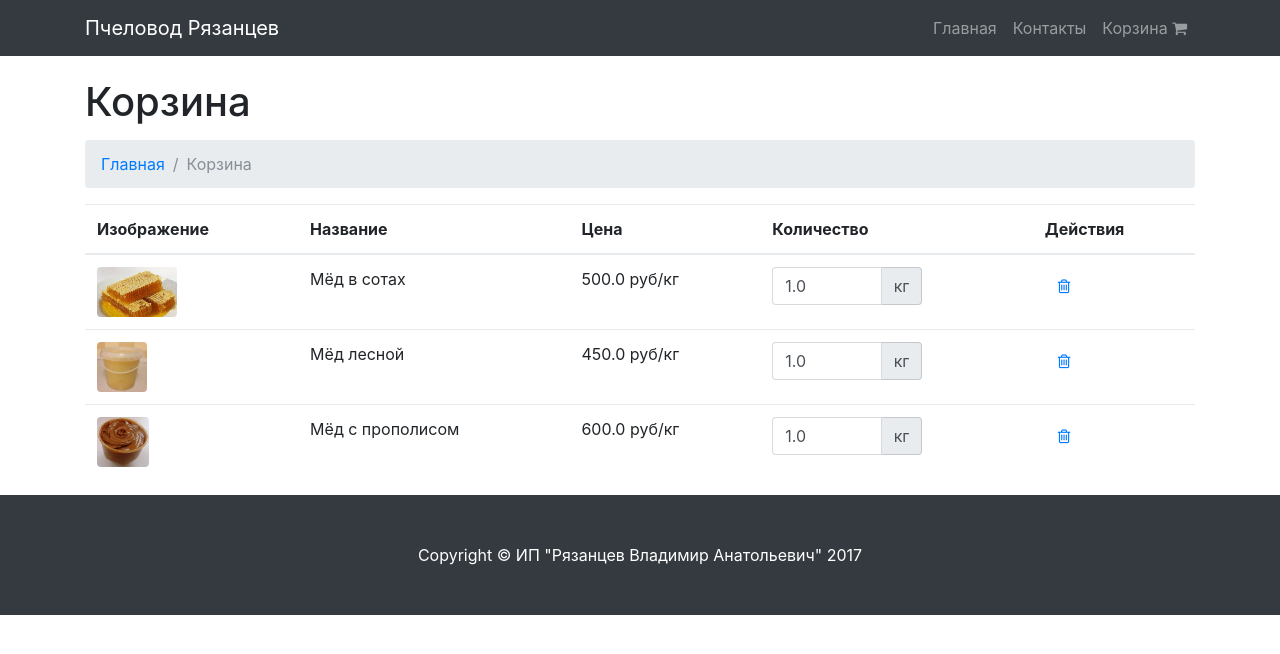
After one commit to AlexeyKutepov/beekeeper_store, a Django app: template store/templates/cart.html in a window 1280 px wide. The commit adds this page. Shown: the top 654 px of the page. Run offline with Django 3.2, Linux system fonts and the light colour scheme; the template is opened without the code that fills it: values that come from a table or form of the project are taken from there, others are empty; data comes from the database, SQL or seed files in the repository; both versions use the stored data as it was after the commit; some libraries are stand-ins or nearby versions.

Commit message:
Корзина

```diff
--- a/store/templates/base.html
+++ b/store/templates/base.html
@@ -31,6 +31,14 @@
             <li class="nav-item">
               <a class="nav-link" href="{% url "contacts" %}">Контакты</a>
             </li>
+          <li class="nav-item">
+              <a class="nav-link" href="{% url "cart" %}">
+                  Корзина <i class="fa fa-shopping-cart" aria-hidden="true"></i>
+                  {% if cart_size %}
+                    ({{ cart_size }})
+                  {% endif %}
+              </a>
+          </li>
           </ul>
         </div>
       </div>
--- /dev/null
+++ b/store/templates/cart.html
@@ -0,0 +1,53 @@
+{% extends "base.html" %}
+{% block content %}
+    <!-- Page Content -->
+    <div class="container">
+
+        <!-- Page Heading/Breadcrumbs -->
+        <h1 class="mt-4 mb-3">Корзина
+        </h1>
+
+        <ol class="breadcrumb">
+            <li class="breadcrumb-item">
+                <a href="{% url "index" %}">Главная</a>
+            </li>
+            <li class="breadcrumb-item active">Корзина</li>
+        </ol>
+
+        <!-- Project One -->
+
+        <table class="table table-hover">
+            <thead>
+            <tr>
+                <th>Изображение</th>
+                <th>Название</th>
+                <th>Цена</th>
+                <th>Количество</th>
+                <th>Действия</th>
+            </tr>
+            </thead>
+            <tbody>
+            {% for item in cart_item_list %}
+                <tr>
+                    <td>
+                        <a href="#">
+                            <img height="50px" class="rounded mb-3 mb-md-0" src="{{ item.product.photo.url }}" alt="">
+                        </a>
+                    </td>
+                    <td>{{ item.product.name }}</td>
+                    <td>{{ item.product.price }} руб/{{ item.product.measure }}</td>
+                    <td>
+                        <div class="input-group" style="width: 150px">
+                            <input type="number" step="0.100" class="form-control" value="{{ item.quantity }}">
+                            <div class="input-group-addon">{{ item.product.measure }}</div>
+                        </div>
+                    </td>
+                    <td><a href="{% url "delete_from_cart" id=item.id %}" class="btn btn-default"><i class="fa fa-trash-o" aria-hidden="true"></i></a></td>
+                </tr>
+            {% endfor %}
+            </tbody>
+        </table>
+
+    </div>
+    <!-- /.container -->
+{% endblock %}
--- a/store/urls.py
+++ b/store/urls.py
@@ -5,6 +5,8 @@ from . import views
 urlpatterns = [
     url(r'^contacts/$', views.contacts, name='contacts'),
     url(r'^add-to-cart/(?P<id>\d+)/(?P<quantity>\d+)/$', views.add_to_cart, name='add_to_cart'),
+    url(r'^delete-from-cart/(?P<id>\d+)/$', views.delete_from_cart, name='delete_from_cart'),
     url(r'^product/(?P<id>\d+)/$', views.product, name='product'),
+    url(r'^cart/$', views.cart, name='cart'),
     url(r'^$', views.index, name='index'),
 ]
```
Also changed, not shown: store/views.py (+44 -2 lines), db.sqlite3.
